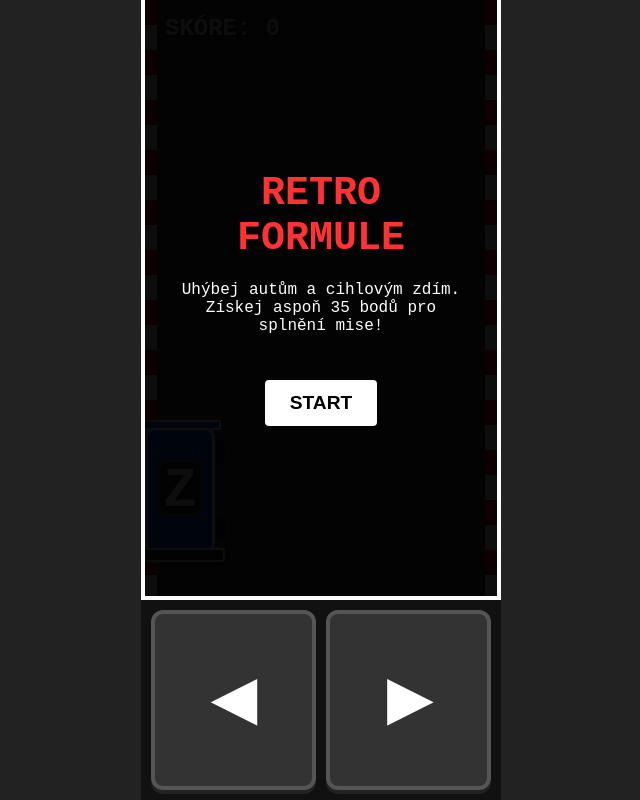
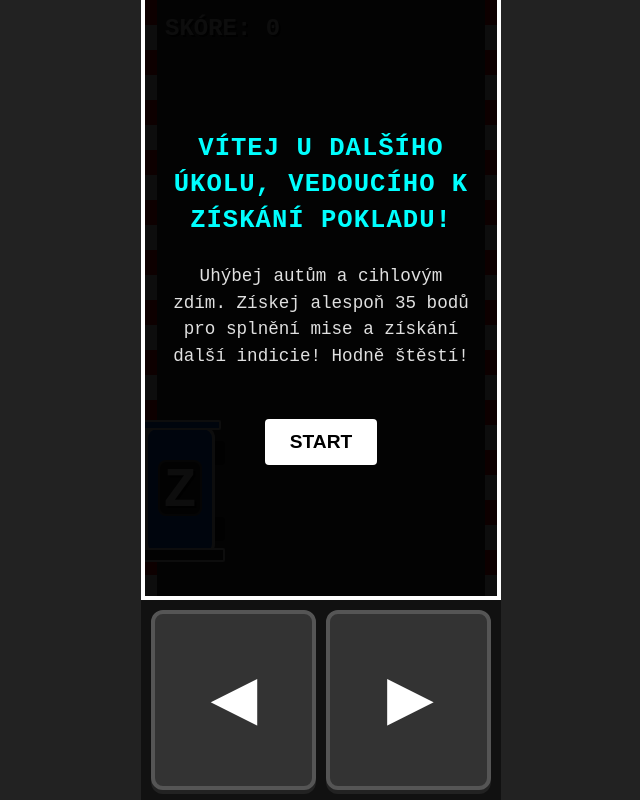
Before and after one commit to simstriks-eng/FORMULE_ZUZI, a plain HTML site: page index.html in a window 1280 px wide. Shown: the whole page, without its empty margins (319-959 px from the left). Drawn offline with Linux system fonts and the light colour scheme.

Commit message:
Update index.html

```diff
--- a/index.html
+++ b/index.html
@@ -3,7 +3,7 @@
 <head>
     <meta charset="UTF-8">
     <meta name="viewport" content="width=device-width, initial-scale=1.0, user-scalable=no">
-    <title>Retro Formule - Indicie Edice</title>
+    <title>Retro Formule - Cesta za pokladem</title>
     <style>
         * {
             box-sizing: border-box;
@@ -226,13 +226,25 @@
             display: none !important;
         }
 
+        /* ÚPRAVA PRO TITULEK ÚKOLU */
         .overlay h1 {
-            font-size: 2.5rem;
-            margin-bottom: 20px;
-            color: #ff3333;
+            font-size: 1.6rem;
+            line-height: 1.4;
+            margin-bottom: 25px;
+            color: #00ffff;
+            text-transform: uppercase;
+            letter-spacing: 1px;
         }
 
-        /* STYL PRO VÍTĚZNOU OBRAZOVKU */
+        /* SPECIFICKÝ VZHLED PRO TEXT POKYNŮ */
+        .instruction-text {
+            font-size: 1.1rem;
+            line-height: 1.5;
+            margin-bottom: 25px;
+            color: #e0e0e0;
+            max-width: 300px;
+        }
+
         #win-screen h1 {
             color: #00ff00;
             font-size: 3rem;
@@ -287,22 +299,22 @@
             <div class="rear-wing"></div>
         </div>
 
-        <!-- Úvodní obrazovka -->
+        <!-- UPRAVENÁ ÚVODNÍ OBRAZOVKA S NOVÝMI TEXTY PRO HLEDAČKU POKLADU -->
         <div id="start-screen" class="overlay">
-            <h1>RETRO FORMULE</h1>
-            <p style="margin-bottom: 20px;">Uhýbej autům a cihlovým zdím.<br>Získej aspoň 35 bodů pro splnění mise!</p>
+            <h1>Vítej u dalšího úkolu, vedoucího k získání pokladu!</h1>
+            <p class="instruction-text">Uhýbej autům a cihlovým zdím. Získej alespoň 35 bodů pro splnění mise a získání další indicie! Hodně štěstí!</p>
             <button onclick="startGame()">START</button>
         </div>
 
         <!-- Game Over obrazovka -->
         <div id="gameover-screen" class="overlay hidden">
-            <h1>BOURAČKA!</h1>
+            <h1 style="color: #ff3333; font-size: 2.5rem;">BOURAČKA!</h1>
             <p id="fail-comment" style="margin-bottom: 10px;"></p>
             <p id="final-score-fail" style="font-size: 1.2rem;"></p>
             <button onclick="startGame()">Zkusit znovu</button>
         </div>
 
-        <!-- FINÁLNÍ VÍTĚZNÁ OBRAZOVKA - SLOVO PERGOLA JE ÚPLNĚ PRYČ -->
+        <!-- Finální vítězná obrazovka -->
         <div id="win-screen" class="overlay hidden">
             <p style="font-size: 1.3rem; color: #aaa;">Rekordní jízda dokončena:</p>
             <h1>Gratuluji!</h1>
```
